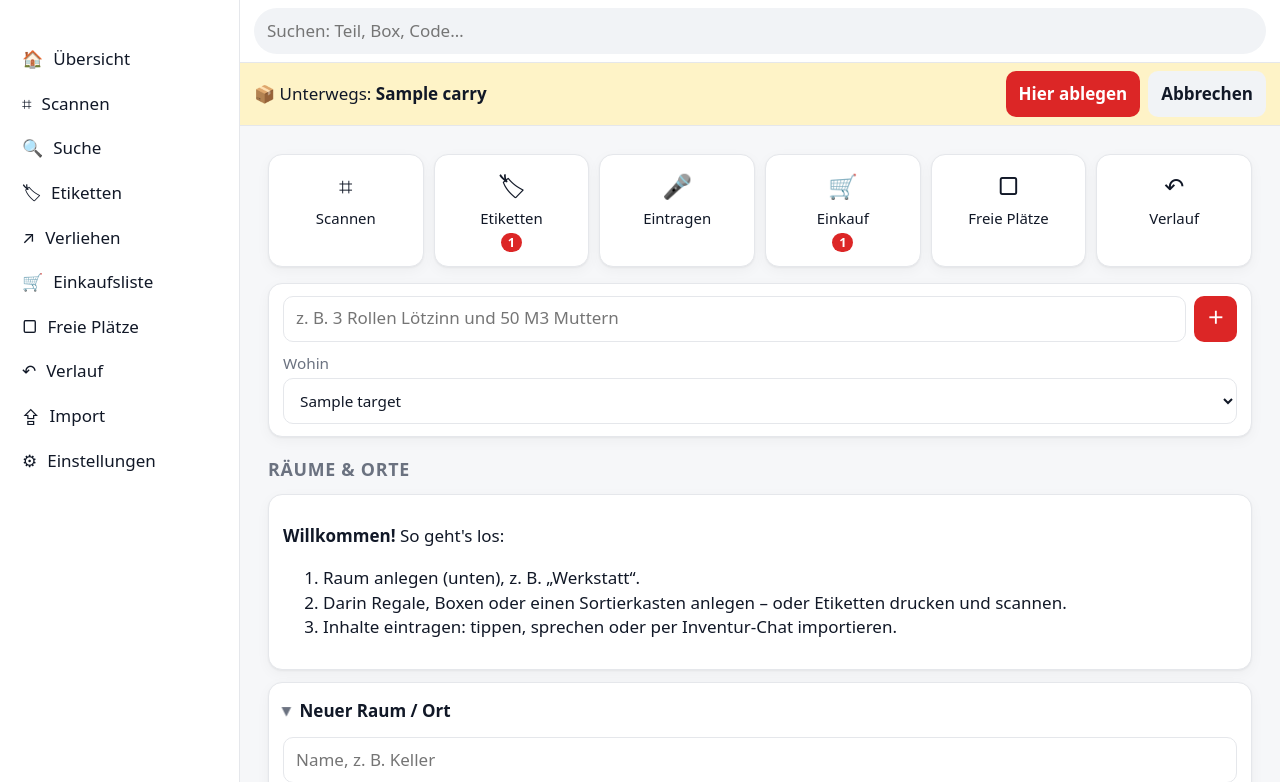
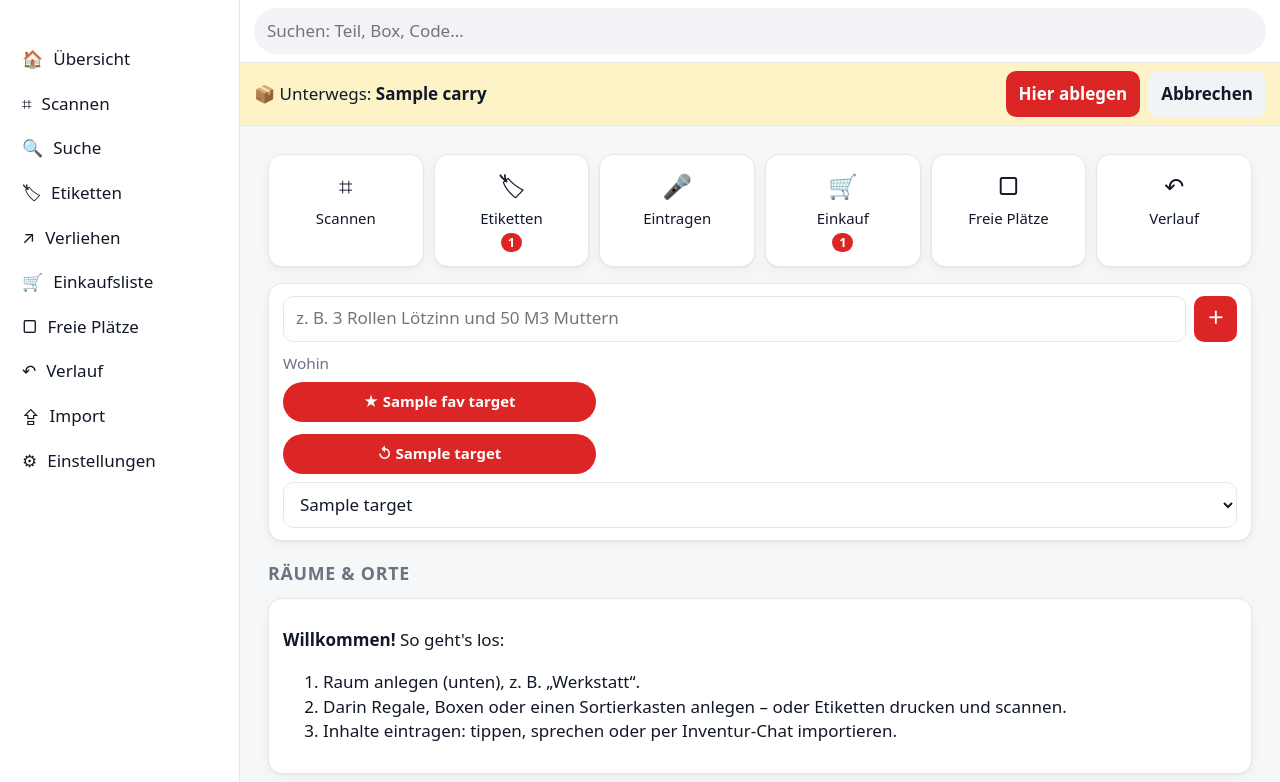
Before and after one commit to KaramellPraline/kp-lager, a Python web app: template app/templates/index.html in a window 1280 px wide. Shown: the top 782 px of the page. Run offline with Jinja, Linux system fonts and the light colour scheme; the template is opened without the code that fills it: most values are stand-ins (such as "Sample title", 1, 10 or a date in 2020).

Commit message:
feat: Schnellauswahl Wohin (Favoriten wischbar, letzte 3 Orte), XLSX ohne Zusatz
- Startseite: bis zu 10 Favoriten horizontal wischbar (3 sichtbar), darunter
  die letzten 3 verwendeten Ziele; Antippen wählt das Ziel
- XLSX für D30 nur noch Code, QR, Text
- Test sichert QR-Standard: Schema + DNS-Name (HTTPS://LAGER.HOME.LAN/C/EUR-001)

Co-Authored-By: Claude Opus 5.5 <noreply@anthropic.com>

```diff
--- a/app/static/app.js
+++ b/app/static/app.js
@@ -26,6 +26,27 @@
       document.execCommand("copy");
       done();
     }
+  });
+
+  // Schnellauswahl „Wohin“: Favoriten/zuletzt verwendet setzen die Auswahlliste
+  function markPicks(select) {
+    document.querySelectorAll("button.pick").forEach(function (b) {
+      b.classList.toggle("on", b.dataset.id === select.value);
+    });
+  }
+  document.addEventListener("click", function (ev) {
+    var pick = ev.target.closest("button.pick");
+    if (!pick) return;
+    var select = document.getElementById("qa-target");
+    select.value = pick.dataset.id;
+    markPicks(select);
+  });
+  document.addEventListener("change", function (ev) {
+    if (ev.target.id === "qa-target") markPicks(ev.target);
+  });
+  document.addEventListener("DOMContentLoaded", function () {
+    var select = document.getElementById("qa-target");
+    if (select) markPicks(select);
   });
 
   // Kachel „Eintragen“ auf der Startseite: zum Formular springen und direkt die Aufnahme starten
--- a/app/static/style.css
+++ b/app/static/style.css
@@ -216,3 +216,16 @@ table.labels td:nth-child(4) button { width: 40px; padding: 0; }
 .tabs a.active { background: var(--surface); color: var(--accent); box-shadow: var(--shadow); }
 .counter .row { align-items: center; }
 .counter .row form { flex: 0 1 auto; }
+/* Schnelleingabe „Wohin“: Favoriten wischbar (3 sichtbar, bis 10), zuletzt verwendet */
+.where { display: flex; flex-direction: column; gap: 8px; }
+.where-label { font-size: .9em; color: var(--sub); }
+.pick-scroll { display: grid; grid-auto-flow: column; grid-auto-columns: calc((100% - 16px) / 3); gap: 8px;
+  overflow-x: auto; scroll-snap-type: x mandatory; padding-bottom: 4px; scrollbar-width: thin; }
+.pick-scroll .pick { scroll-snap-align: start; }
+.pick-row { display: grid; grid-template-columns: repeat(3, minmax(0, 1fr)); gap: 8px; }
+.pick { min-height: 40px; padding: 6px 10px; font-size: .88em; font-weight: 600; border-radius: 999px;
+  background: var(--muted); white-space: nowrap; overflow: hidden; text-overflow: ellipsis; display: block; }
+.pick.fav { background: #fef3c7; color: #92400e; }
+:root[data-theme="dark"] .pick.fav { background: #4a3708; color: #fde68a; }
+.pick.on { background: var(--accent); color: var(--accent-fg); }
+@media (prefers-color-scheme: dark) { :root:not([data-theme="light"]) .pick.fav { background: #4a3708; color: #fde68a; } }
--- a/app/templates/index.html
+++ b/app/templates/index.html
@@ -16,11 +16,22 @@
     {% if voice %}<button type="button" class="mic" data-target="quick-home" aria-label="Spracheingabe">🎤</button>{% endif %}
     <button class="primary" aria-label="Eintragen">＋</button>
   </div>
-  <label>Wohin
-    <select name="target">
+  <div class="where">
+    <span class="where-label">Wohin</span>
+    {% if fav_targets %}
+    <div class="pick-scroll" aria-label="Favoriten">
+      {% for f in fav_targets %}<button type="button" class="pick fav" data-id="{{ f.id }}" title="{{ f.name }}">★ {{ f.name }}</button>{% endfor %}
+    </div>
+    {% endif %}
+    {% if recent_targets %}
+    <div class="pick-row" aria-label="Zuletzt verwendet">
+      {% for r in recent_targets %}<button type="button" class="pick" data-id="{{ r.id }}" title="{{ r.name }}">↺ {{ r.name }}</button>{% endfor %}
+    </div>
+    {% endif %}
+    <select name="target" id="qa-target" aria-label="Wohin">
       {% for p in targets %}<option value="{{ p.id }}" {% if p.id == target %}selected{% endif %}>{{ p.label }}</option>{% endfor %}
     </select>
-  </label>
+  </div>
 </form>
 {% endif %}
 
```
Also changed, not shown: app/labels.py (+4 -4 lines), app/web.py (+13 -6 lines), docs/ETIKETTEN.md (+1 -2 lines), tests/test_alltag.py (+14 -0 lines), tests/test_labels.py (+13 -2 lines).
